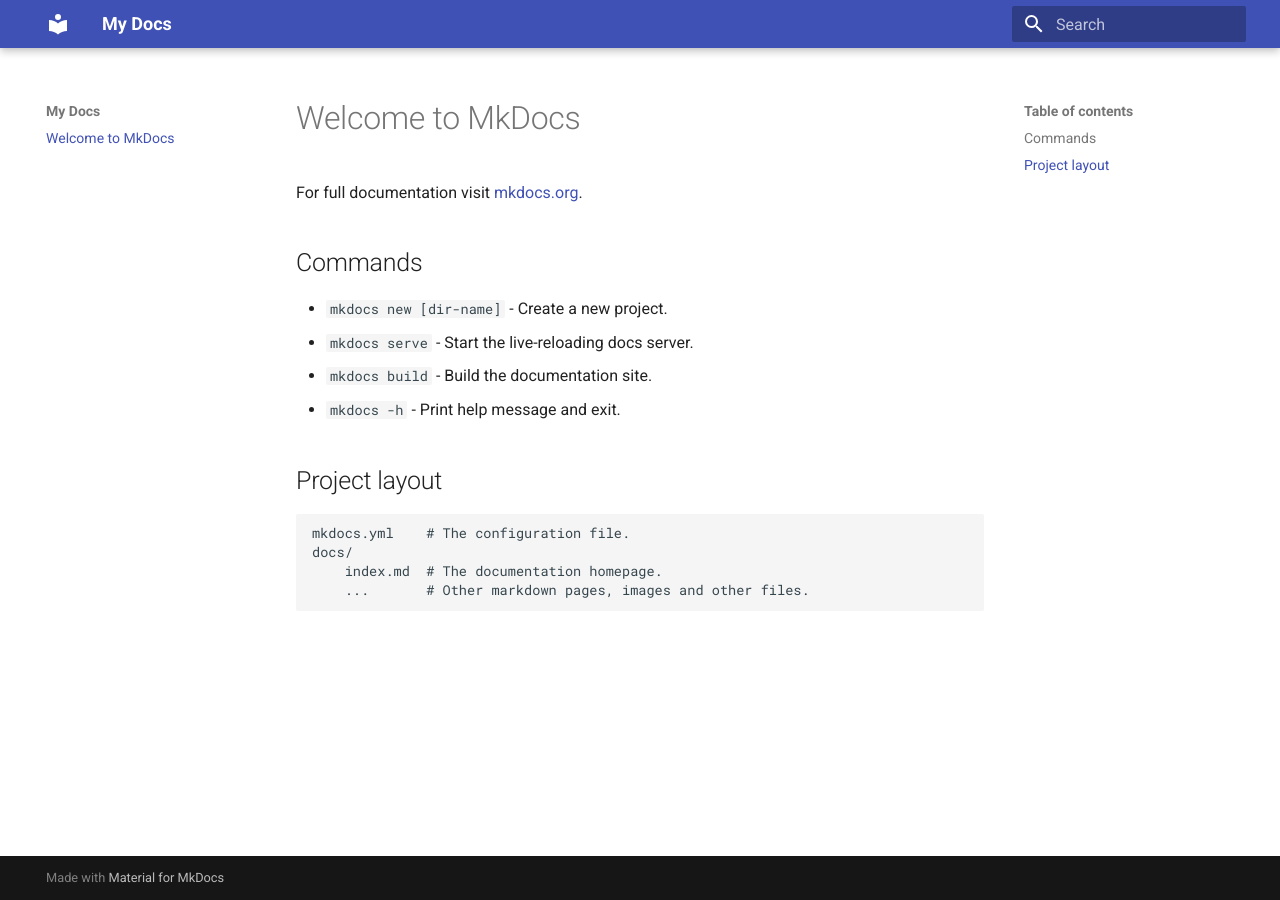
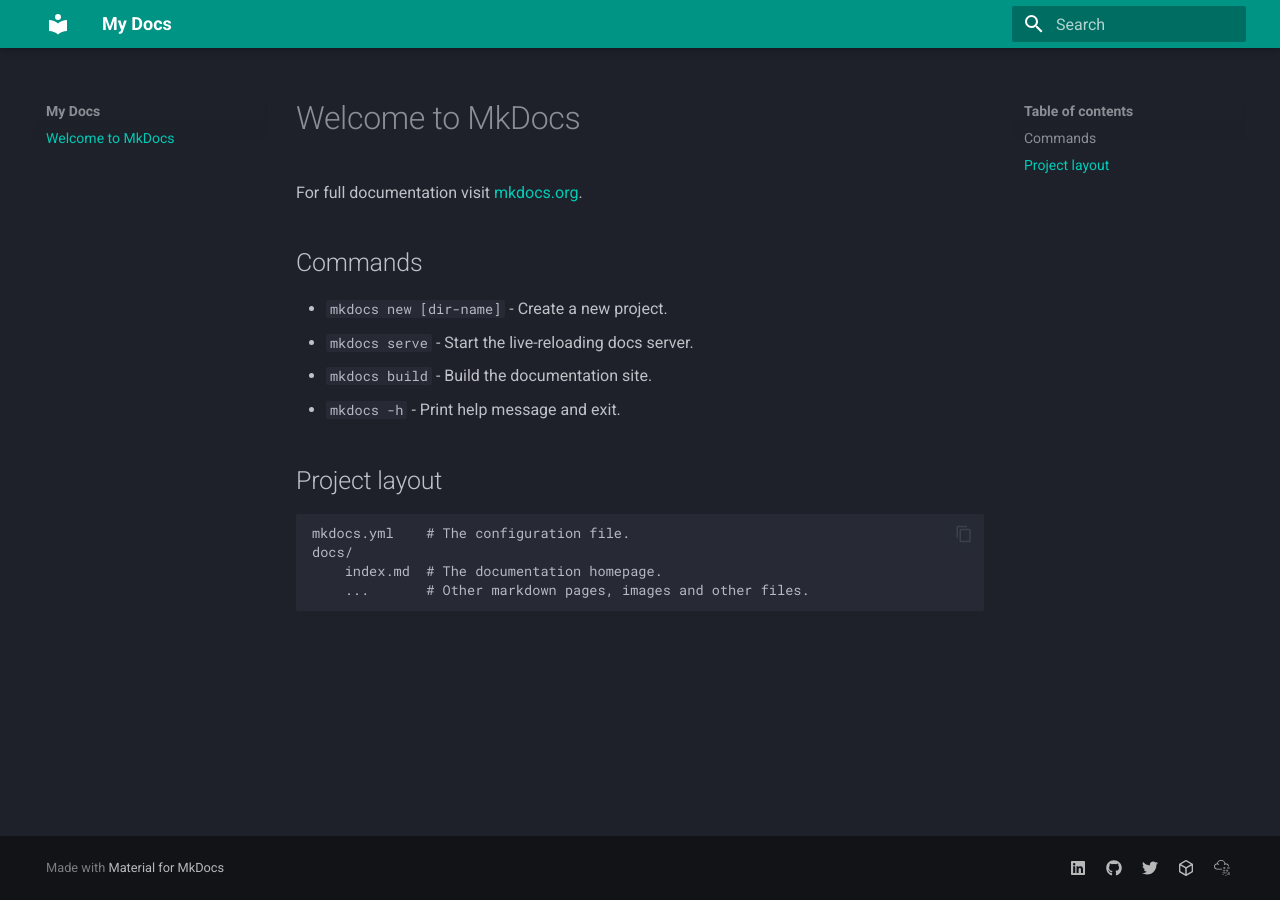
Before and after one commit to janroring/cheatsheets, an MkDocs documentation site: the page built from docs/index.md, in a window 1280 px wide. Built offline with MkDocs 1.6.1 and Material for MkDocs 9.7.7, drawn with Linux system fonts in a browser that asks for light colours.

```diff
--- a/mkdocs.yml
+++ b/mkdocs.yml
@@ -1,3 +1,52 @@
 site_name: My Docs
 theme:
   name: material
+  palette:
+    scheme: slate
+    primary: teal
+    accent: teal
+  features:
+    - navigation.indexes
+    - content.code.copy
+
+extra:
+  consent:
+    title: Cookie consent
+    description: >-
+      We use cookies to recognize your repeated visits and preferences, as well
+      as to measure the effectiveness of our documentation and whether users
+      find what they're searching for. With your consent, you're helping us to
+      make our documentation better.
+    cookies:
+      analytics:
+          name: Google Analytics
+          checked: true
+      github:
+          name: Github
+          checked: true
+  social:
+    - icon: fontawesome/brands/linkedin
+      link: https://linkedin.com/in/janroring
+    - icon: fontawesome/brands/github
+      link: https://github.com/janroring
+    - icon: fontawesome/brands/twitter
+      link: https://twitter.com/roringjan
+    - icon: simple/hackthebox
+      link: https://app.hackthebox.com/profile/53619
+    - icon: simple/tryhackme
+      link: https://tryhackme.com/p/jaro
+
+markdown_extensions:
+  - admonition
+  - attr_list
+  - pymdownx.keys
+  - pymdownx.emoji:
+      emoji_index: !!python/name:materialx.emoji.twemoji
+      emoji_generator: !!python/name:materialx.emoji.to_svg
+  - pymdownx.highlight:
+      anchor_linenums: true
+  - pymdownx.inlinehilite
+  - pymdownx.snippets
+  - pymdownx.superfences
+  - pymdownx.smartsymbols
+  - pymdownx.tasklist
```
